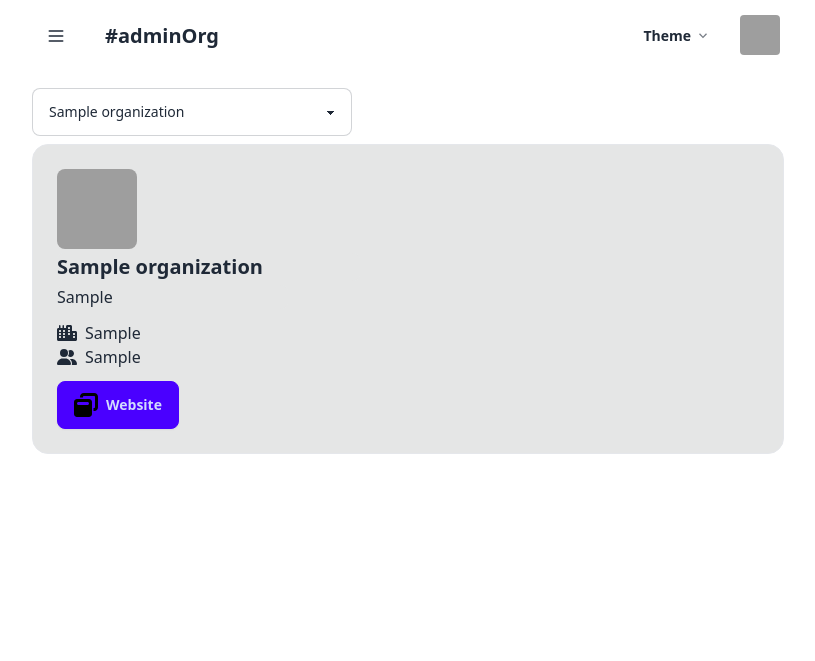
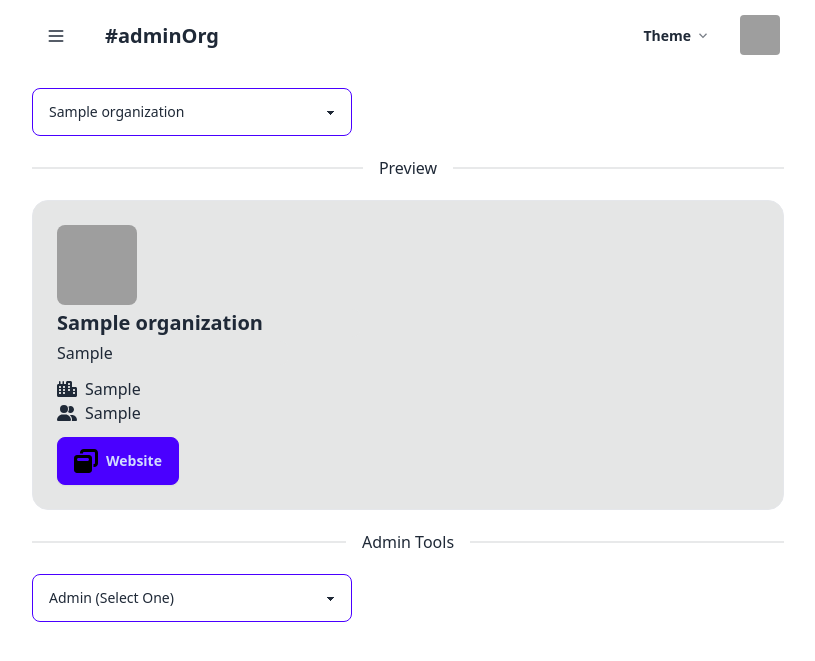
Before and after one commit to Distant-Developer/Distant-Dreamer, a Flask app: page /org/admin in a window 1280 px wide. Shown: the top 661 px of the page, without its empty margins (232-1047 px from the left). Run offline with Flask 3, Linux system fonts and the light colour scheme; the visitor is signed in with stand-in values (Sample User, id 1); tables that the repository leaves empty hold one stand-in row (values such as "Sample post"); parts of the project's set-up code (start-up, migrations or seed data) failed here and were passed over; some libraries are stand-ins or nearby versions; grey boxes are pictures that could not be loaded.

Commit message:
continuing to work on adminOrg.html

```diff
--- a/templates/adminOrg.html
+++ b/templates/adminOrg.html
@@ -11,19 +11,21 @@
 {% block title %}Org Creation{% endblock %}
 {%block content%}
 <style>
-  textarea:focus, input:focus{
+  textarea:focus, input:focus, select:focus, textarea:focus{
     outline: none;
 }
 </style>
 
-<div id="master" class="flex flex-col mt-4 pl-2 pr-2 gap-2">
-    <select id="organization_master" class="select select-bordered w-full max-w-xs">
+<div id="master" class="flex flex-col mt-4 mb-8 pl-2 pr-2 gap-2">
+    <select id="organization_master" class="select select-primary w-full max-w-xs">
 
         <option disabled selected>{{org.name}}</option>
         {% for org in user.get_organizations() %}
         <option id="o_id" name="o_id" value="{{org.id}}">{{org.name}}</option>
         {% endfor %}
       </select>
+
+      <div class="divider">Preview</div>
 
       <div class="card w-full bg-base-300 p-4 border">
         <div class="card-body p-2">
@@ -65,11 +67,96 @@
 
           </div>
         </div>
+      </div>
 
+      <div class="divider"> Admin Tools </div>
+      <select id="admin_select" class="select select-primary w-full mb-2 max-w-xs">
+        <option disabled selected>Admin (Select One)</option>
+        <option value="adminJobs">Job Board Postings</option>
+        <option value="adminSettings">Settings</option>
+      </select>
+
+      <div id="adminJobs" class="w-full">
+        <div class="card w-full bg-base-300 p-4 border w-full">
+          <div class="flex flex-col card-body p-2 gap-4 w-full">
+            <div class="card-title">Admin Job Board</div>
+
+            <div>
+              <button class="btn btn-primary">
+                <svg xmlns="http://www.w3.org/2000/svg" class="w-6 h-6" viewBox="0 0 640 512"><!--!Font Awesome Free 6.5.1 by @fontawesome - https://fontawesome.com License - https://fontawesome.com/license/free Copyright 2024 Fonticons, Inc.--><path d="M184 48H328c4.4 0 8 3.6 8 8V96H176V56c0-4.4 3.6-8 8-8zm-56 8V96H64C28.7 96 0 124.7 0 160v96H192 352h8.2c32.3-39.1 81.1-64 135.8-64c5.4 0 10.7 .2 16 .7V160c0-35.3-28.7-64-64-64H384V56c0-30.9-25.1-56-56-56H184c-30.9 0-56 25.1-56 56zM320 352H224c-17.7 0-32-14.3-32-32V288H0V416c0 35.3 28.7 64 64 64H360.2C335.1 449.6 320 410.5 320 368c0-5.4 .2-10.7 .7-16l-.7 0zm320 16a144 144 0 1 0 -288 0 144 144 0 1 0 288 0zM496 288c8.8 0 16 7.2 16 16v48h32c8.8 0 16 7.2 16 16s-7.2 16-16 16H496c-8.8 0-16-7.2-16-16V304c0-8.8 7.2-16 16-16z"/></svg>
+                Create Job Posting
+              </button>
+            </div>
+
+            <div class="divider"></div>
+
+            <div class="flex flex-row max-sm:flex-wrap gap-4">
+              <div class="shrink basis-6/12 max-sm:w-full max-sm:basis-full border border-secondary rounded-lg p-4 bg-base-200 group">
+
+                <div class="flex flex-row w-full">
+
+                  <div class="prose flex flex-col w-full">
+                    <h2 class="w-auto m-0">Job Position Title</h2>
+                    <p>Description About Position</p>
+                  </div>
+
+                  <div class="flex flex-col flex-none hidden group-hover:block">
+                    <button class="btn btn-primary">
+                      <svg xmlns="http://www.w3.org/2000/svg" class="w-4 h-4" viewBox="0 0 512 512"><!--!Font Awesome Free 6.5.1 by @fontawesome - https://fontawesome.com License - https://fontawesome.com/license/free Copyright 2024 Fonticons, Inc.--><path d="M32 32H480c17.7 0 32 14.3 32 32V96c0 17.7-14.3 32-32 32H32C14.3 128 0 113.7 0 96V64C0 46.3 14.3 32 32 32zm0 128H480V416c0 35.3-28.7 64-64 64H96c-35.3 0-64-28.7-64-64V160zm128 80c0 8.8 7.2 16 16 16H336c8.8 0 16-7.2 16-16s-7.2-16-16-16H176c-8.8 0-16 7.2-16 16z"/></svg>
+                      Archive
+                    </button>
+                  </div>
+
+              </div>
+
+
+              </div>
+              <div class="shrink prose basis-6/12 max-sm:w-full max-sm:basis-full border border-secondary rounded-lg p-4 bg-base-200">
+                <h2>Job Position Title</h2>
+                <p>Description About Position</p>
+              </div>
+            </div>
+
+
+
+
+          </div>
+        </div>
+      </div>
+
+      <div id="adminSettings">
+        <div class="card w-full bg-base-300 p-4 border">
+          <div class="flex flex-col card-body p-2 gap-4">
+            <div class="card-title">Admin Settings</div>
+
+            <div>
+
+              <button class="btn btn-primary" onclick="deleteBus.showModal()">
+                <svg xmlns="http://www.w3.org/2000/svg" class="w-6 h-6" fill="oklch(var(--pc))" viewBox="0 0 512 512"><!--!Font Awesome Free 6.5.1 by @fontawesome - https://fontawesome.com License - https://fontawesome.com/license/free Copyright 2024 Fonticons, Inc.--><path d="M119.4 44.1c23.3-3.9 46.8-1.9 68.6 5.3l49.8 77.5-75.4 75.4c-1.5 1.5-2.4 3.6-2.3 5.8s1 4.2 2.6 5.7l112 104c2.9 2.7 7.4 2.9 10.5 .3s3.8-7 1.7-10.4l-60.4-98.1 90.7-75.6c2.6-2.1 3.5-5.7 2.4-8.8L296.8 61.8c28.5-16.7 62.4-23.2 95.7-17.6C461.5 55.6 512 115.2 512 185.1v5.8c0 41.5-17.2 81.2-47.6 109.5L283.7 469.1c-7.5 7-17.4 10.9-27.7 10.9s-20.2-3.9-27.7-10.9L47.6 300.4C17.2 272.1 0 232.4 0 190.9v-5.8c0-69.9 50.5-129.5 119.4-141z"/></svg>
+                Delete Organization
+              </button>
+              <dialog id="deleteBus" class="modal">
+                <form method="post" class="modal-box">
+                  <h3 class="font-bold text-lg">Delete Organization</h3>
+                  <p class="py-4">Type in the following code: </p>
+                  <input type="hidden" name="action" value="deletion">
+                  <input type="text" name="id" class="input input-primary">
+
+                  <div class="modal-action">
+                      <button class="btn">Submit</button>
+                  </div>
+                </form>
+
+              </dialog>
+
+            </div>
+          </div>
+        </div>
       </div>
 </div>
 
 <script>
+
 var orgSizeSelect = document.getElementById("organization_master");
 
 // Adding an event listener for the "change" event
@@ -78,5 +165,18 @@ orgSizeSelect.addEventListener("change", function() {
     console.log(org);
     window.location.replace("/org/admin?id="+org)
 });
+
+document.getElementById("admin_select").addEventListener("change", function() {
+  hideAll();
+  var option = document.querySelector("#admin_select").value;
+  document.getElementById(option).style.display="block";
+});
+
+function hideAll() {
+  document.getElementById("adminJobs").style.display="none";
+  document.getElementById("adminSettings").style.display="none";
+}
+
+hideAll();
 </script>
 {%endblock%}
--- a/templates/base.html
+++ b/templates/base.html
@@ -40,6 +40,7 @@
                            <li><input type="radio" name="theme-dropdown" class="theme-controller btn btn-sm btn-block btn-ghost justify-start" aria-label="Cyberpunk" value="cyberpunk"/></li>
                            <li><input type="radio" name="theme-dropdown" class="theme-controller btn btn-sm btn-block btn-ghost justify-start" aria-label="Lemonade" value="lemonade"/></li>
                            <li><input type="radio" name="theme-dropdown" class="theme-controller btn btn-sm btn-block btn-ghost justify-start" aria-label="Aqua" value="aqua"/></li>
+                           <li><input type="radio" name="theme-dropdown" class="theme-controller btn btn-sm btn-block btn-ghost justify-start" aria-label="Light" value="light"/></li>
                         </ul>
                      </div>
                   </div>
--- a/templates/createOrg.html
+++ b/templates/createOrg.html
@@ -116,8 +116,6 @@
 
 
           <script>
-
-            document.getElementById("github_button").style.display="none";
             document.getElementById("website_button").style.display="none";
 
             // Select all input fields in the first column
```
